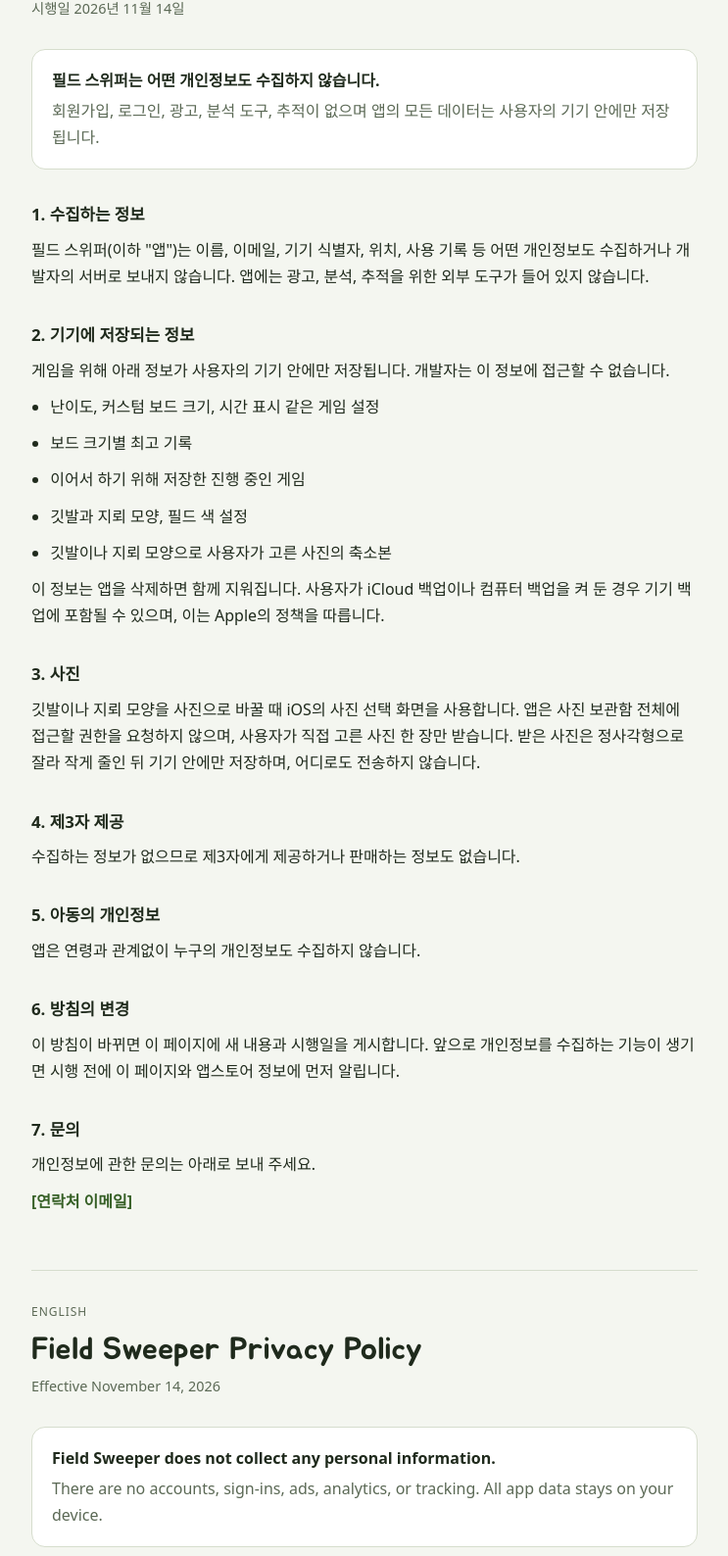
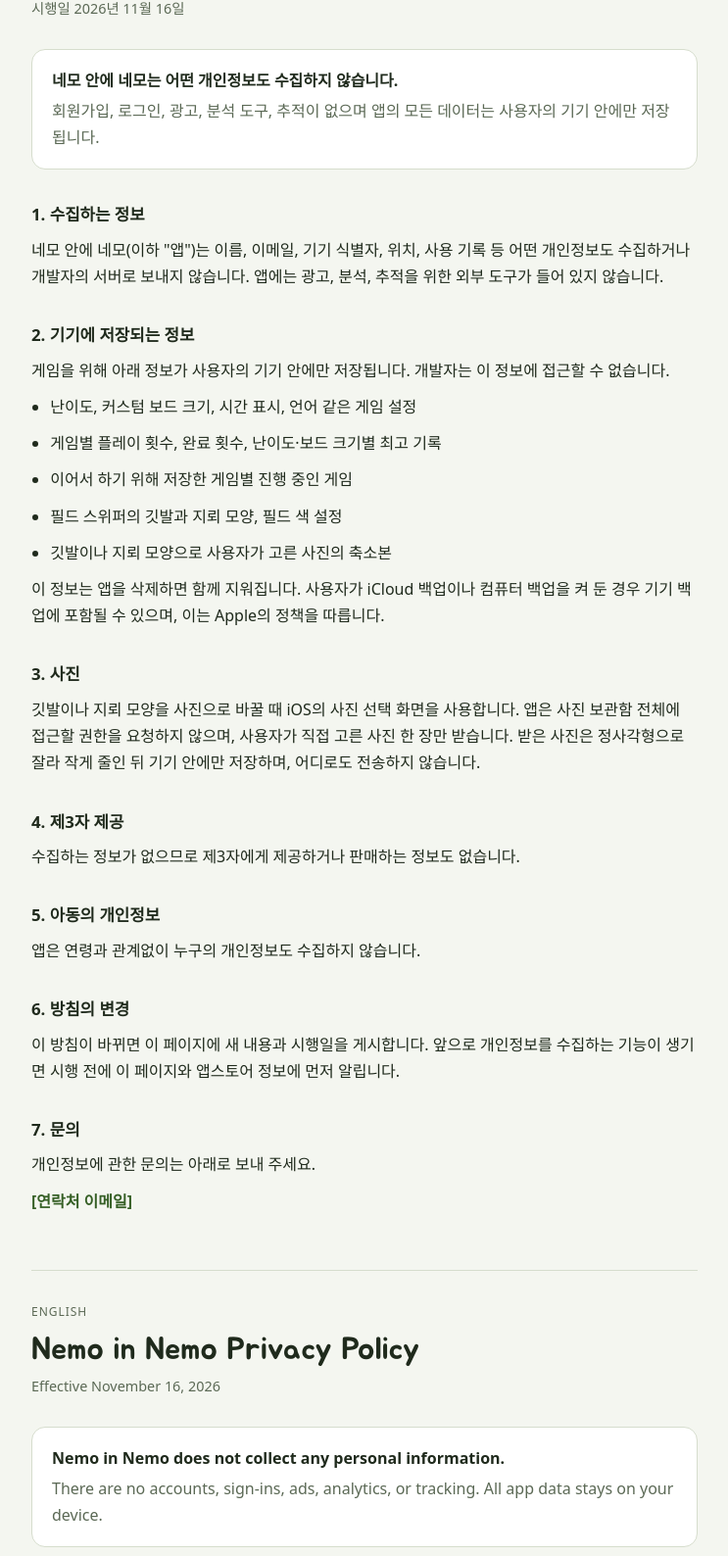
Before and after one commit to lalalalala00/field-sweeper, a plain HTML site: page docs/privacy.html in a window 1280 px wide. Shown: the part 125-1713 px from the top of the page at 98% size, without its empty margins (268-1011 px from the left). Drawn offline with Linux system fonts and the light colour scheme; a web font is replaced by a local one.

Commit message:
Update the app icon and privacy policy for Nemo in Nemo

```diff
--- a/docs/privacy.html
+++ b/docs/privacy.html
@@ -3,7 +3,7 @@
 <head>
 <meta charset="utf-8">
 <meta name="viewport" content="width=device-width, initial-scale=1, viewport-fit=cover">
-<title>필드 스위퍼 개인정보 처리방침</title>
+<title>네모 안에 네모 개인정보 처리방침</title>
 <link rel="stylesheet" href="https://fonts.googleapis.com/css2?family=IBM+Plex+Sans+KR:wght@400;600&family=Jua&display=swap">
 <style>
 /* Layout: single readable column, Korean first then English, a summary box up top */
@@ -38,24 +38,24 @@ ul { padding-left: 1.2em; margin: 0 0 10px; }
 <body>
 <main>
   <p class="label">한국어</p>
-  <h1>필드 스위퍼 개인정보 처리방침</h1>
-  <p class="meta">시행일 2026년 11월 14일</p>
+  <h1>네모 안에 네모 개인정보 처리방침</h1>
+  <p class="meta">시행일 2026년 11월 16일</p>
 
   <div class="summary">
-    <p>필드 스위퍼는 어떤 개인정보도 수집하지 않습니다.</p>
+    <p>네모 안에 네모는 어떤 개인정보도 수집하지 않습니다.</p>
     <p>회원가입, 로그인, 광고, 분석 도구, 추적이 없으며 앱의 모든 데이터는 사용자의 기기 안에만 저장됩니다.</p>
   </div>
 
   <h2>1. 수집하는 정보</h2>
-  <p>필드 스위퍼(이하 "앱")는 이름, 이메일, 기기 식별자, 위치, 사용 기록 등 어떤 개인정보도 수집하거나 개발자의 서버로 보내지 않습니다. 앱에는 광고, 분석, 추적을 위한 외부 도구가 들어 있지 않습니다.</p>
+  <p>네모 안에 네모(이하 "앱")는 이름, 이메일, 기기 식별자, 위치, 사용 기록 등 어떤 개인정보도 수집하거나 개발자의 서버로 보내지 않습니다. 앱에는 광고, 분석, 추적을 위한 외부 도구가 들어 있지 않습니다.</p>
 
   <h2>2. 기기에 저장되는 정보</h2>
   <p>게임을 위해 아래 정보가 사용자의 기기 안에만 저장됩니다. 개발자는 이 정보에 접근할 수 없습니다.</p>
   <ul>
-    <li>난이도, 커스텀 보드 크기, 시간 표시 같은 게임 설정</li>
-    <li>보드 크기별 최고 기록</li>
-    <li>이어서 하기 위해 저장한 진행 중인 게임</li>
-    <li>깃발과 지뢰 모양, 필드 색 설정</li>
+    <li>난이도, 커스텀 보드 크기, 시간 표시, 언어 같은 게임 설정</li>
+    <li>게임별 플레이 횟수, 완료 횟수, 난이도·보드 크기별 최고 기록</li>
+    <li>이어서 하기 위해 저장한 게임별 진행 중인 게임</li>
+    <li>필드 스위퍼의 깃발과 지뢰 모양, 필드 색 설정</li>
     <li>깃발이나 지뢰 모양으로 사용자가 고른 사진의 축소본</li>
   </ul>
   <p>이 정보는 앱을 삭제하면 함께 지워집니다. 사용자가 iCloud 백업이나 컴퓨터 백업을 켜 둔 경우 기기 백업에 포함될 수 있으며, 이는 Apple의 정책을 따릅니다.</p>
@@ -78,24 +78,24 @@ ul { padding-left: 1.2em; margin: 0 0 10px; }
 
   <section class="lang" lang="en">
     <p class="label">ENGLISH</p>
-    <h1>Field Sweeper Privacy Policy</h1>
-    <p class="meta">Effective November 14, 2026</p>
+    <h1>Nemo in Nemo Privacy Policy</h1>
+    <p class="meta">Effective November 16, 2026</p>
 
     <div class="summary">
-      <p>Field Sweeper does not collect any personal information.</p>
+      <p>Nemo in Nemo does not collect any personal information.</p>
       <p>There are no accounts, sign-ins, ads, analytics, or tracking. All app data stays on your device.</p>
     </div>
 
     <h2>1. Information we collect</h2>
-    <p>Field Sweeper (the "app") does not collect personal information of any kind, including names, email addresses, device identifiers, location, or usage data, and sends nothing to the developer's servers. The app contains no third-party advertising, analytics, or tracking tools.</p>
+    <p>Nemo in Nemo (the "app") does not collect personal information of any kind, including names, email addresses, device identifiers, location, or usage data, and sends nothing to the developer's servers. The app contains no third-party advertising, analytics, or tracking tools.</p>
 
     <h2>2. Information stored on your device</h2>
     <p>To run the game, the app stores the following only on your device. The developer cannot access it.</p>
     <ul>
-      <li>Game settings such as difficulty, custom board size, and timer display</li>
-      <li>Best times for each board size</li>
-      <li>An in-progress game saved so you can resume it</li>
-      <li>Flag and mine styles and field colors</li>
+      <li>Game settings such as difficulty, custom board size, timer display, and language</li>
+      <li>Play counts, completions, and best times for each game, difficulty, and board size</li>
+      <li>An in-progress game for each puzzle, saved so you can resume it</li>
+      <li>Flag and mine styles and field colors in Field Sweeper</li>
       <li>A resized copy of any photo you choose as a flag or mine style</li>
     </ul>
     <p>This data is deleted when you delete the app. If you use iCloud Backup or back up your device to a computer, it may be included in that backup, which is governed by Apple's policies.</p>
```
Also changed, not shown: FieldSweeper/Assets.xcassets/AppIcon.appiconset/AppIcon.png.
